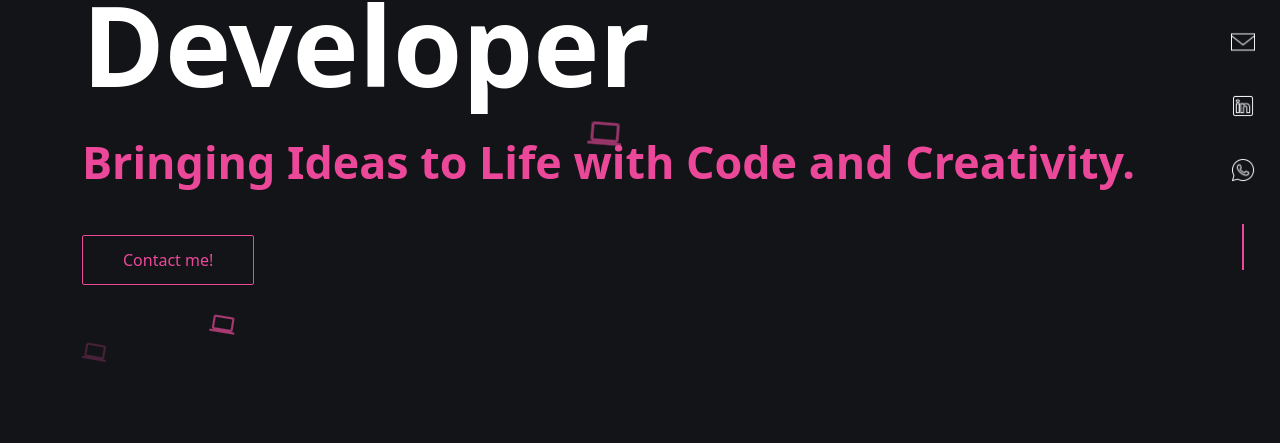
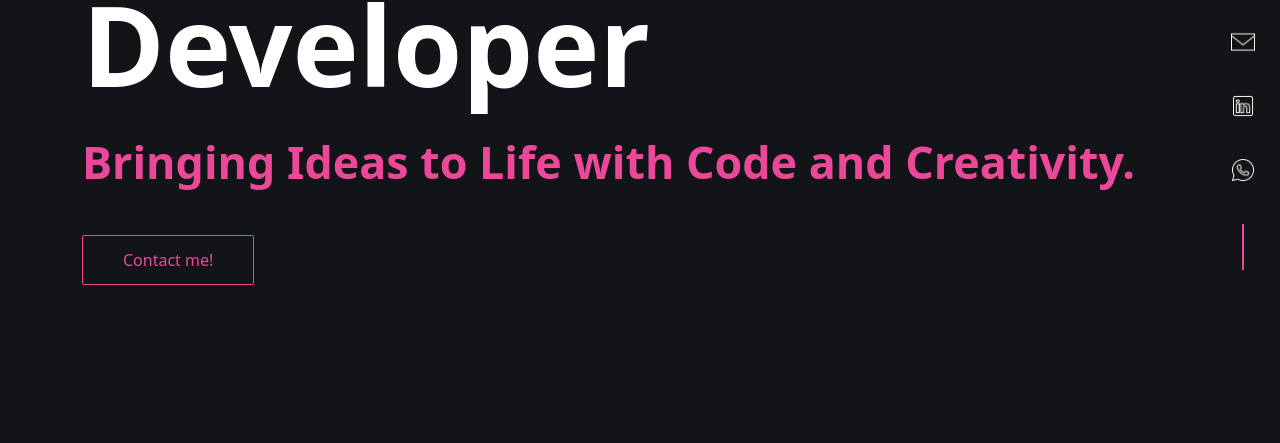
Before and after one commit to Meerahbel/TechSavvySis, a React (Vite) app: page / in a window 1280 px wide. Shown: the part 508-951 px from the top of the page. Built offline with nearby package versions, Linux system fonts and the light colour scheme.

Commit message:
Minor fixes

```diff
--- a/src/components/Aboutme.jsx
+++ b/src/components/Aboutme.jsx
@@ -25,7 +25,7 @@ const Aboutme = () => {
             a keen eye for design and a commitment to crafting engaging and
             responsive user interfaces.
           </p>
-          <a href="MyResume.pdf" className="w-fit">
+          <a href="MyResume.pdf" target="/" className="w-fit">
             <button className="border border-[#ec4899] text-[#ec4899] w-fit py-3 px-10 rounded-sm hover:bg-[#ec4899]/20 transition-all ease-in-out">
               View my resume
             </button>
--- a/src/components/Footer.jsx
+++ b/src/components/Footer.jsx
@@ -2,7 +2,7 @@ import Links2 from "./Links2";
 
 const Footer = () => {
   return (
-    <footer className="flex flex-col pb-20 px-3 md:px-[60px] xl:px-[82px] justify-center gap-10 bg-[#121418]">
+    <footer className="flex flex-col pb-20 px-3 md:px-[60px] xl:px-[82px] justify-center gap-10">
       <Links2 />
       <div className="flex flex-col gap-2">
         <p className="text-[#a6aec2] text-center">
--- a/src/components/Intro.jsx
+++ b/src/components/Intro.jsx
@@ -16,7 +16,7 @@ const Intro = () => {
   return (
     <main className="pb-40 pt-48 md:pt-28 xl:pt-40  px-3 md:px-[60px] xl:px-[82px] min-h-screen z-[999]">
       <section className="flex flex-col gap-10">
-        <div className="flex flex-col font-bold ">
+        <div className="flex flex-col font-bold">
           <p
             data-aos="zoom-in"
             data-aos-duration="2000"
@@ -50,11 +50,11 @@ const Intro = () => {
           Contact me!
         </button>
       </section>
-      <a href="MyResume.pdf" target="/" className="w-fit">
+      <a href="MyResume.pdf" target="/" className="md:hidden">
         <button
           data-aos="fade-right"
           data-aos-delay="900"
-          className="bg-[#ec4899] md:hidden text-[#121418] w-fit py-3 px-10 rounded-sm mt-5 font-semibold"
+          className="bg-[#ec4899] text-[#121418] w-fit py-3 px-10 rounded-sm mt-5 font-semibold"
         >
           View resume
         </button>
@@ -62,7 +62,6 @@ const Intro = () => {
       <p className="md:hidden text-[#a6aec2] font-medium bounce relative top-[230px] md:top-[480px] left-[-48%] md">
         Scroll down
       </p>
-      <Laptop />
     </main>
   );
 };
--- a/src/components/Laptop.jsx
+++ b/src/components/Laptop.jsx
@@ -1,84 +1,44 @@
 const Laptop = () => {
   return (
-    <div className="laptop--cont">
+    <div className="laptop--cont bg-blue-500">
       <div className="laptop1">
-        <img
-          src="/images/laptop.png"
-          alt="laptop"
-          classname="xl:w-20 xl:h-20"
-        />
+        <img src="/images/laptop.png" alt="laptop" className="xl:w-6 xl:h-6" />
       </div>
 
       <div className="laptop2">
-        <img
-          src="/images/laptop.png"
-          alt="laptop"
-          classname="xl:w-20 xl:h-20"
-        />
+        <img src="/images/laptop.png" alt="laptop" className="xl:w-6 xl:h-6" />
       </div>
 
       <div className="laptop3">
-        <img
-          src="/images/laptop.png"
-          alt="laptop"
-          classname="xl:w-20 xl:h-20"
-        />
+        <img src="/images/laptop.png" alt="laptop" className="xl:w-6 xl:h-6" />
       </div>
 
       <div className="laptop4">
-        <img
-          src="/images/laptop.png"
-          alt="laptop"
-          classname="xl:w-20 xl:h-20"
-        />
+        <img src="/images/laptop.png" alt="laptop" className="xl:w-6 xl:h-6" />
       </div>
 
       <div className="laptop5">
-        <img
-          src="/images/laptop.png"
-          alt="laptop"
-          classname="xl:w-20 xl:h-20"
-        />
+        <img src="/images/laptop.png" alt="laptop" className="xl:w-6 xl:h-6" />
       </div>
 
       <div className="laptop6">
-        <img
-          src="/images/laptop.png"
-          alt="laptop"
-          classname="xl:w-20 xl:h-20"
-        />
+        <img src="/images/laptop.png" alt="laptop" className="xl:w-6 xl:h-6" />
       </div>
 
       <div className="laptop7">
-        <img
-          src="/images/laptop.png"
-          alt="laptop"
-          classname="xl:w-20 xl:h-20"
-        />
+        <img src="/images/laptop.png" alt="laptop" className="xl:w-6 xl:h-6" />
       </div>
 
       <div className="laptop8">
-        <img
-          src="/images/laptop.png"
-          alt="laptop"
-          classname="xl:w-20 xl:h-20"
-        />
+        <img src="/images/laptop.png" alt="laptop" className="xl:w-6 xl:h-6" />
       </div>
 
       <div className="laptop9">
-        <img
-          src="/images/laptop.png"
-          alt="laptop"
-          classname="xl:w-20 xl:h-20"
-        />
+        <img src="/images/laptop.png" alt="laptop" className="xl:w-6 xl:h-6" />
       </div>
 
       <div className="laptop10">
-        <img
-          src="/images/laptop.png"
-          alt="laptop"
-          classname="xl:w-20 xl:h-20"
-        />
+        <img src="/images/laptop.png" alt="laptop" className="xl:w-6 xl:h-6" />
       </div>
     </div>
   );
--- a/src/components/Links2.jsx
+++ b/src/components/Links2.jsx
@@ -1,6 +1,6 @@
 const Links2 = () => {
   return (
-    <div className="flex lg:hidden justify-evenly">
+    <div className="flex justify-evenly lg:hidden ">
       <a href="https://github.com/Meerahbel" target="/">
         <img
           src="/images/github.png"
--- a/src/index.css
+++ b/src/index.css
@@ -135,7 +135,7 @@
     position: absolute;
     top: 0;
     left: 0;
-    z-index: 0;
+    z-index: -3;
   }
   .laptop--cont > div {
     height: 80px;
--- a/src/pages/Homepage.jsx
+++ b/src/pages/Homepage.jsx
@@ -4,7 +4,6 @@ import Footer from "../components/Footer";
 import Header from "../components/Header";
 import Intro from "../components/Intro";
 import Links from "../components/Links";
-import Loader from "../components/Loader";
 import Works from "../components/Works";
 import ScrollToTop from "../ScrollToTop";
 
@@ -18,8 +17,8 @@ const Homepage = () => {
         <Aboutme />
         <Works />
         <Contact />
+        <Footer />
       </main>
-      <Footer />
       <ScrollToTop />
     </>
   );
```
